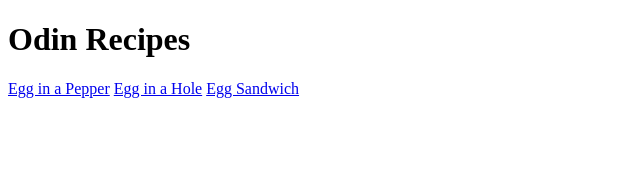
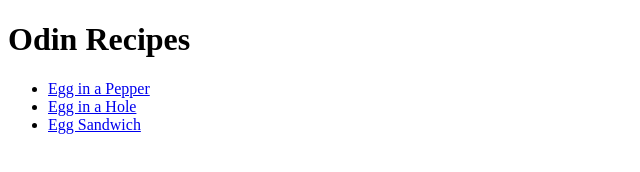
Before and after one commit to illkyo/odin-recipes, a plain HTML site: page index.html in a window 1280 px wide. Shown: the whole page, without its empty margins (0-640 px from the left). Drawn offline with Linux system fonts and the light colour scheme.

Commit message:
feat: wrap all links on homepage in a list

```diff
--- a/index.html
+++ b/index.html
@@ -7,8 +7,10 @@
 </head>
 <body>
   <h1>Odin Recipes</h1>
-  <a href="./recipes/egg-in-a-pepper.html">Egg in a Pepper</a>
-  <a href="./recipes/egg-in-a-hole.html">Egg in a Hole</a>
-  <a href="./recipes/egg-sandwich.html">Egg Sandwich</a>
+  <ul>
+    <li><a href="./recipes/egg-in-a-pepper.html">Egg in a Pepper</a></li>
+    <li><a href="./recipes/egg-in-a-hole.html">Egg in a Hole</a></li>
+    <li><a href="./recipes/egg-sandwich.html">Egg Sandwich</a></li>
+  </ul>
 </body>
 </html>
```
